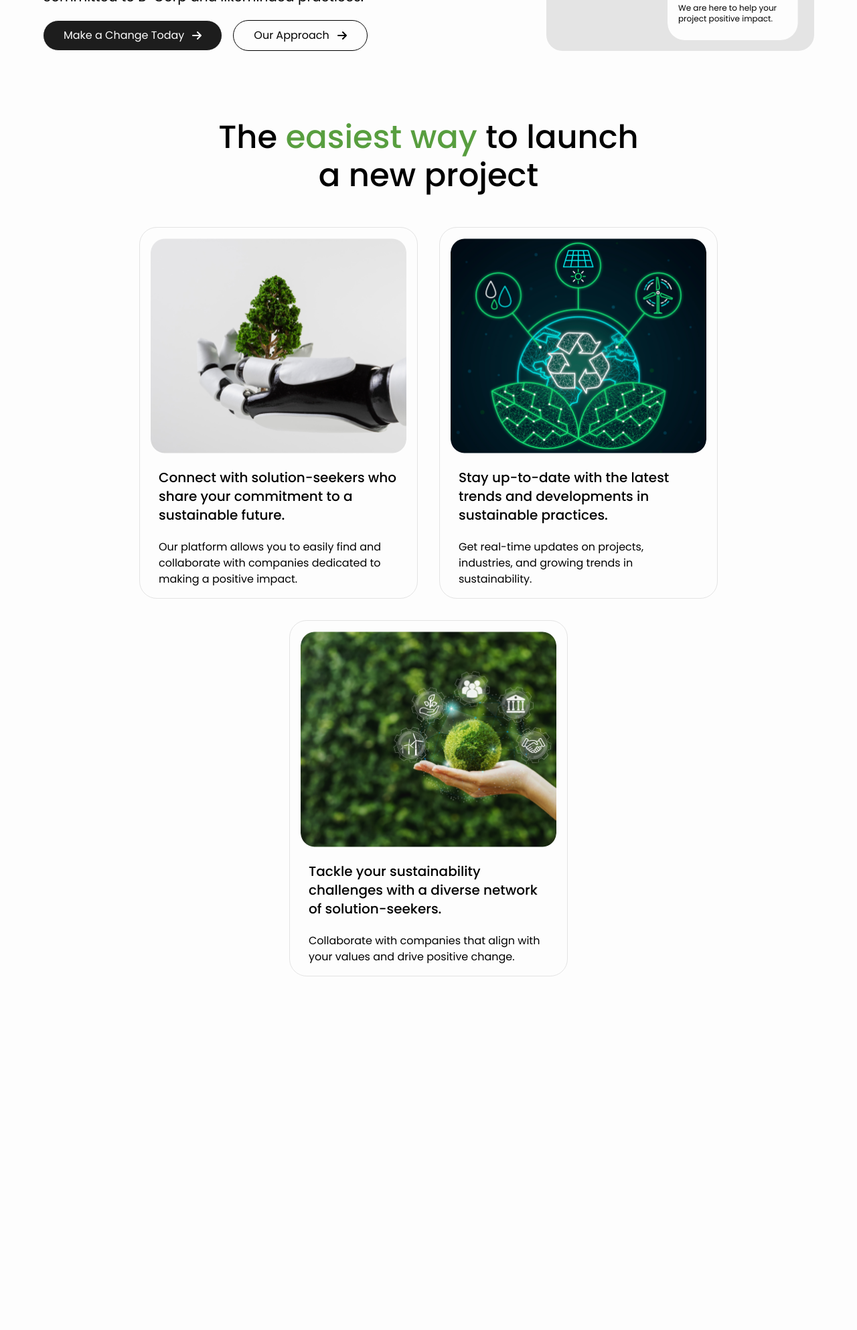
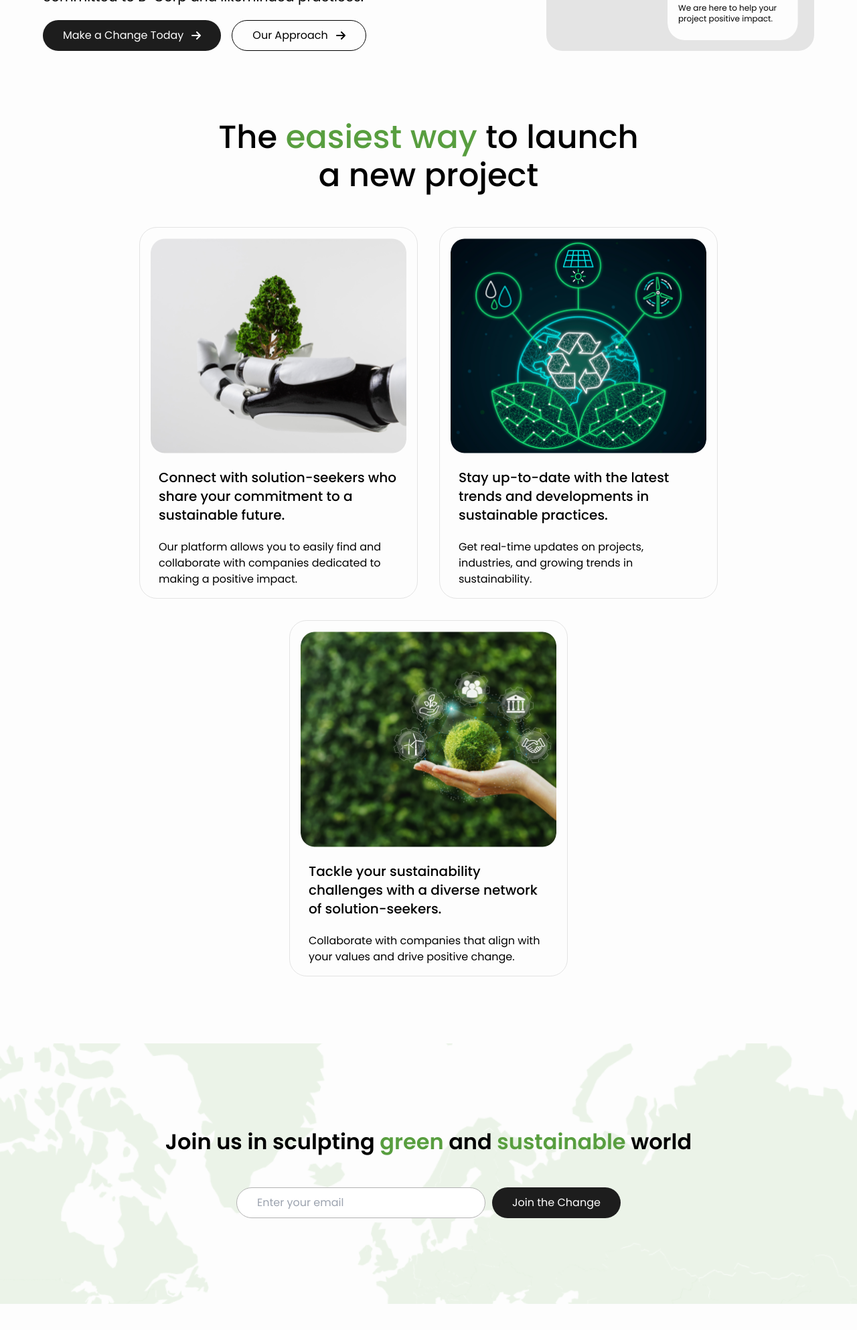
Before and after one commit to Abilov599/Noharm, a website built with Vite: page index.html in a window 1280 px wide. Shown: the part 450-2436 px from the top of the page at 67% size. Before the commit the page ends 2008 px from the top, so only its background shows below. Built offline with nearby package versions, Linux system fonts and the light colour scheme.

Commit message:
add new section

```diff
--- a/index.html
+++ b/index.html
@@ -7,8 +7,8 @@
     <title>No harm</title>
   </head>
   <body class="bg-white-200 font-poppins">
-    <header class="header px-16 py-10">
-      <nav class="navigation flex justify-between">
+    <header class="header py-10">
+      <nav class="navigation my-container flex justify-between">
         <ul class="nav-links flex gap-6">
           <li class="nav-link flex">
             <a
@@ -67,8 +67,8 @@
       </nav>
     </header>
     <main class="home-page">
-      <section class="welcome-section px-16">
-        <div class="flex justify-between">
+      <section class="welcome-section">
+        <div class="my-container flex justify-between">
           <div
             class="section-content flex max-w-[618px] flex-col justify-center gap-5"
           >
@@ -83,7 +83,7 @@
             </p>
             <div class="btn-group flex gap-4">
               <button
-                class="group flex items-center rounded-3xl border-[1px] border-white-50 bg-black-900 px-[30px] py-[10px] text-white-50 transition-all"
+                class="group flex items-center rounded-3xl bg-black-900 px-[30px] py-[10px] text-white-50 transition-all"
               >
                 Make a Change Today
                 <img
@@ -151,7 +151,8 @@
         </div>
       </section>
       <div class="section-divider"></div>
-      <section class="project-section px-16">
+      <section class="project-section">
+        <div class="my-container">
           <h2 class="mb-12 text-center text-5xl font-medium leading-[57.6px]">
             The <span class="text-brand-20">easiest way</span> to launch<br />
             a new project
@@ -189,8 +190,8 @@
                 sustainable practices.
               </p>
               <p class="mx-3">
-              Get real-time updates on projects, industries, and growing trends
-              in sustainability.
+                Get real-time updates on projects, industries, and growing
+                trends in sustainability.
               </p>
             </div>
             <div
@@ -212,6 +213,33 @@
               </p>
             </div>
           </div>
+        </div>
+      </section>
+      <div class="section-divider"></div>
+      <section
+        class="join-us-section bg-cover bg-center bg-no-repeat py-32"
+        style="background-image: url(./src/assets/img/Map.png)"
+      >
+        <div class="my-container">
+          <h3
+            class="mb-12 text-center text-[32px] font-semibold leading-[38.4px]"
+          >
+            Join us in sculpting <span class="text-brand-20">green</span> and
+            <span class="text-brand-20">sustainable</span> world
+          </h3>
+          <form action="" class="flex justify-center gap-[10px]">
+            <input
+              type="email"
+              placeholder="Enter your email"
+              class="w-full max-w-[372px] rounded-[40px] border-[1px] border-white-700 px-[30px] py-[10px] text-black-900"
+            />
+            <button
+              class="rounded-3xl bg-black-900 px-[30px] py-[10px] text-white-50"
+            >
+              Join the Change
+            </button>
+          </form>
+        </div>
       </section>
       <div class="section-divider"></div>
     </main>
--- a/src/assets/css/index.css
+++ b/src/assets/css/index.css
@@ -12,4 +12,8 @@
   .section-divider {
     @apply h-[100px] w-full;
   }
+
+  .my-container {
+    @apply mx-auto max-w-screen-2xl px-16;
+  }
 }
```
Also changed, not shown: src/assets/img/Map.png (added). Lines whose indentation alone changed are shown as unchanged.
